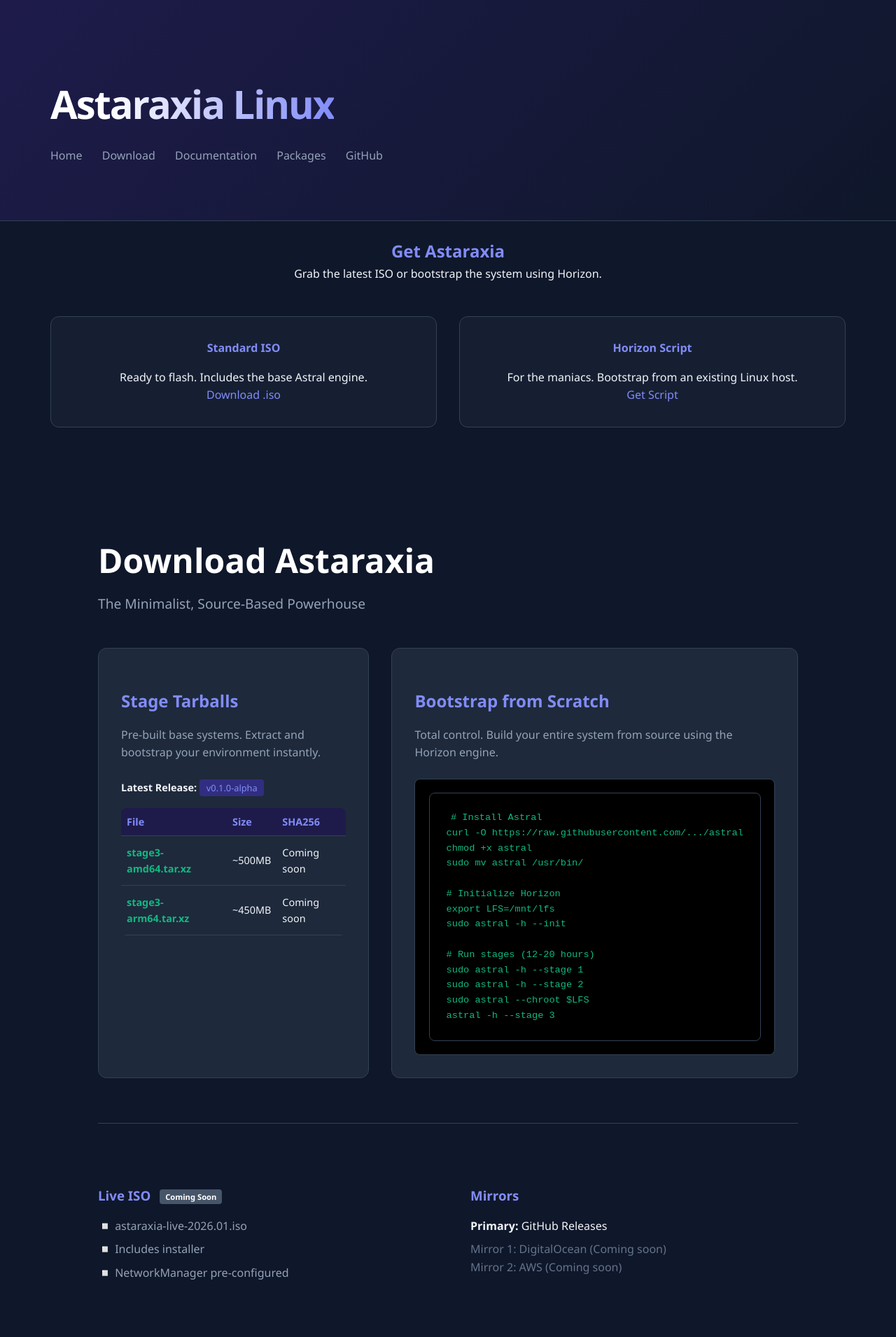
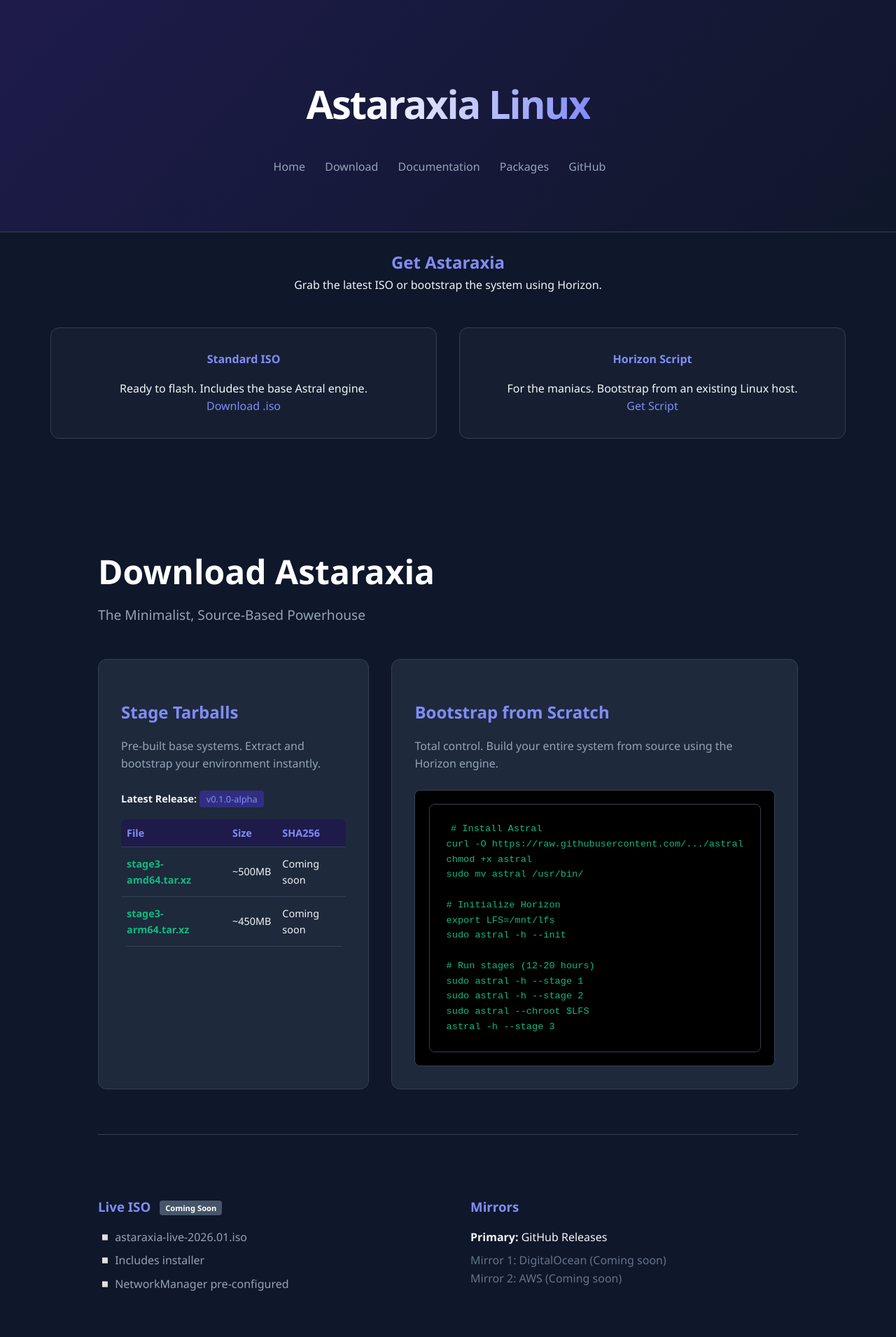
Before and after one commit to Astaraxia-Linux/astaraxia-linux.github.io, a Jekyll site: the page built from download.html, in a window 1280 px wide. Shown: the top 1911 px of the page at 70% size. Built offline with Jekyll 4.4.1, drawn with Linux system fonts in a browser that asks for light colours.

Commit message:
Update default.html

```diff
--- a/_layouts/default.html
+++ b/_layouts/default.html
@@ -45,14 +45,8 @@
             letter-spacing: -1px;
         }
 
-        nav { margin-top: 1rem; }
-        nav a {
-            color: var(--text-dim);
-            text-decoration: none;
-            margin-right: 1.5rem;
-            font-weight: 500;
-            transition: color 0.3s;
-        }
+        nav { margin-top: 1.5rem; }
+        nav a { color: var(--text-dim); text-decoration: none; margin-right: 1.5rem; font-weight: 500; transition: 0.3s; }
         nav a:hover { color: var(--primary); }
 
         main {
@@ -115,6 +109,10 @@
             max-width: 1200px;
             margin: 0 auto;
             padding: 0 2rem;
+            display: flex;
+            flex-direction: column;
+            align-items: center;
+            justify-content: center;
         }
 
         .header-container h1 a {
@@ -126,6 +124,35 @@
             -webkit-background-clip: text;
             -webkit-text-fill-color: transparent;
             background-clip: text;
+        }
+
+        header, .doc-header {
+            text-align: center;
+            display: flex;
+            flex-direction: column;
+            align-items: center;
+            width: 100%;
+        }
+
+        .metadata-banner {
+            display: flex;
+            justify-content: center;
+            flex-wrap: wrap;
+            gap: 2rem;
+            margin-top: 1.5rem;
+            font-size: 0.85rem;
+            color: var(--text-dim);
+            font-family: 'JetBrains Mono', monospace;
+        }
+
+        blockquote {
+            text-align: center;
+            margin: 2rem auto;
+            padding: 1rem 2rem;
+            max-width: 800px;
+            border-left: none;
+            border-top: 1px solid var(--border);
+            border-bottom: 1px solid var(--border);
         }
 
         .docs-wrapper { display: flex; gap: 3rem; margin-top: 2rem; }
```
